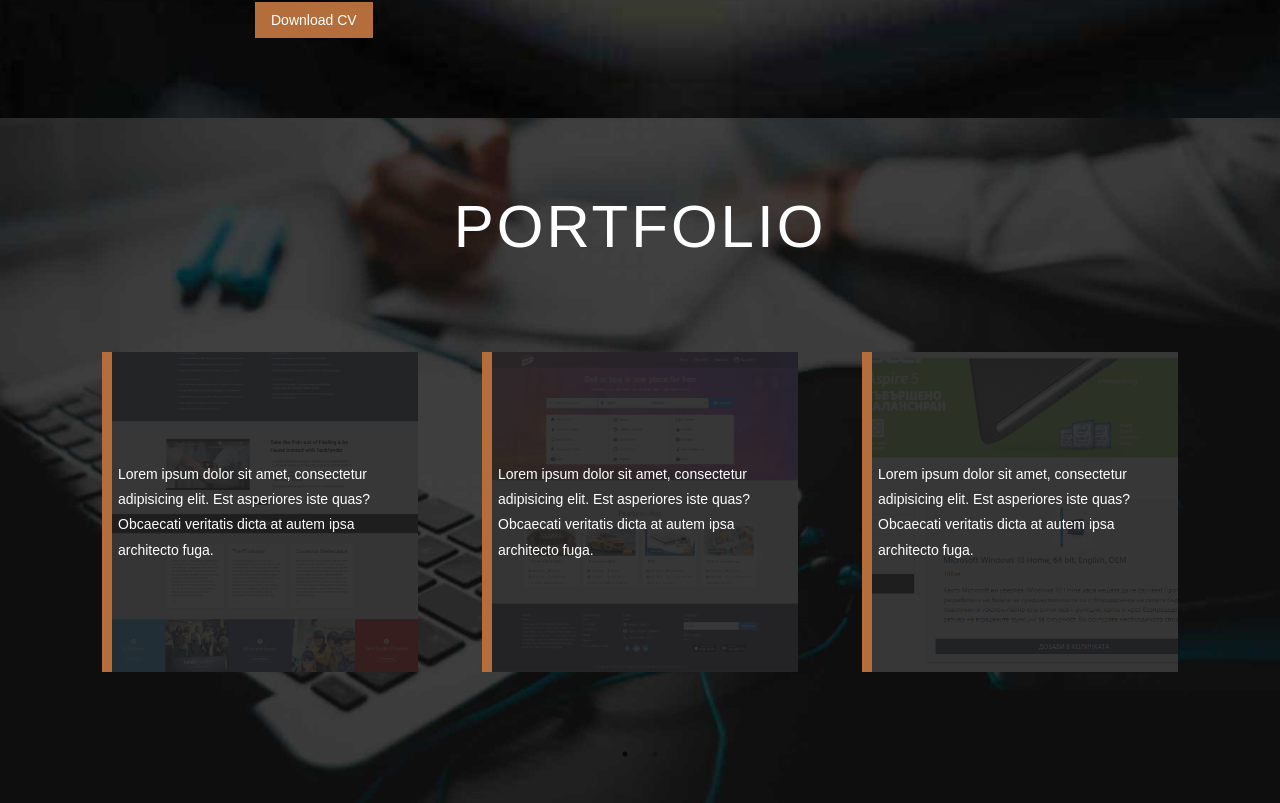
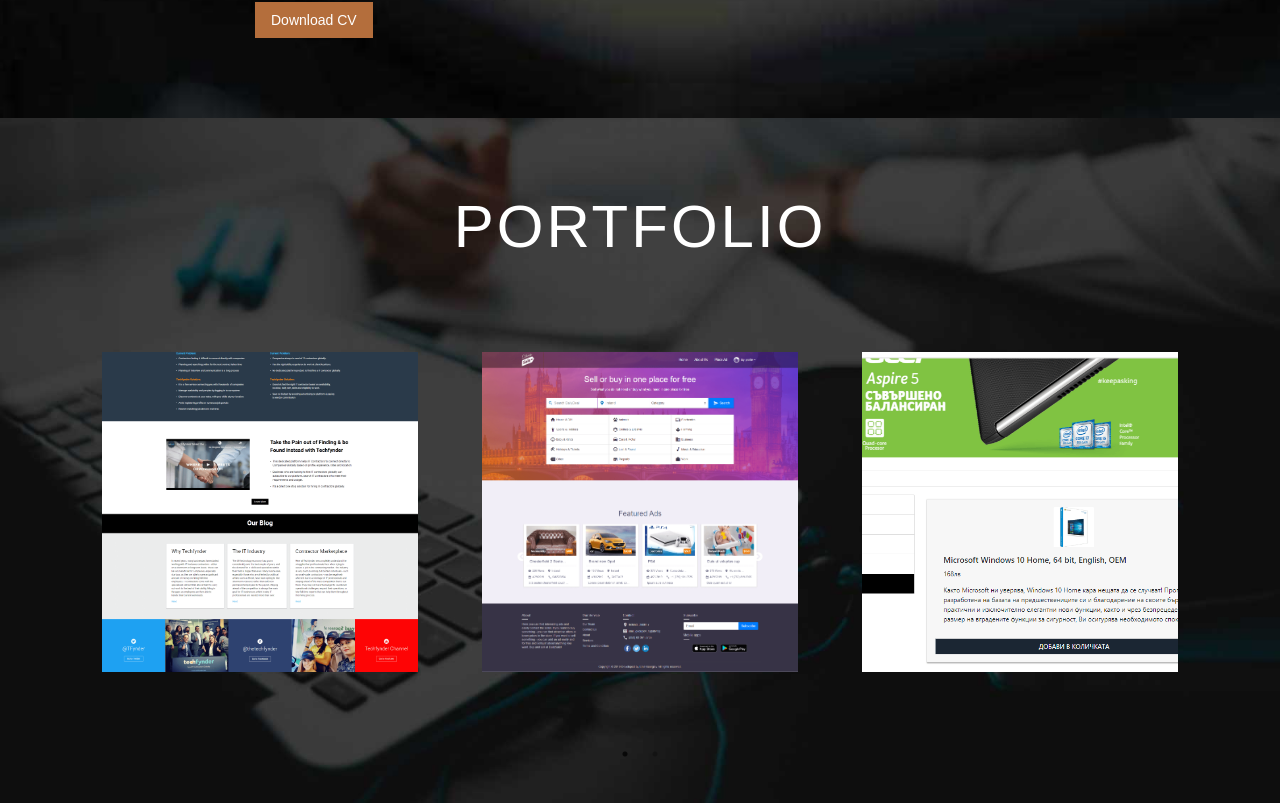
Before and after one commit to EmilGeorgievIT/Portfolio, a React (Create React App) app: page / in a window 1280 px wide. Shown: the part 2990-3793 px from the top of the page. Built offline with nearby package versions, Linux system fonts and the light colour scheme.

Commit message:
Add portfolio overlay hover effect

```diff
--- a/src/components/Portfolio/Portfolio.jsx
+++ b/src/components/Portfolio/Portfolio.jsx
@@ -61,8 +61,12 @@ export default class Portfolio extends Component {
 
                                     <div className="slider__overlay">
                                         <div className="slider__overlay-content">
+                                            <h3>
+                                                Test
+                                            </h3>
+
                                             <p>
-                                                Lorem ipsum dolor sit amet, consectetur adipisicing elit. Est asperiores iste quas? Obcaecati veritatis dicta at autem ipsa architecto fuga.
+                                                Lorem ipsum dolor sit amet, consectetur adipisicing elit.
                                             </p>
                                         </div>
                                     </div>
@@ -76,8 +80,12 @@ export default class Portfolio extends Component {
 
                                     <div className="slider__overlay">
                                         <div className="slider__overlay-content">
+                                            <h3>
+                                                Test
+                                            </h3>
+
                                             <p>
-                                                Lorem ipsum dolor sit amet, consectetur adipisicing elit. Est asperiores iste quas? Obcaecati veritatis dicta at autem ipsa architecto fuga.
+                                                Lorem ipsum dolor sit amet, consectetur adipisicing elit.
                                             </p>
                                         </div>
                                     </div>
@@ -91,8 +99,12 @@ export default class Portfolio extends Component {
 
                                     <div className="slider__overlay">
                                         <div className="slider__overlay-content">
+                                            <h3>
+                                                Test
+                                            </h3>
+
                                             <p>
-                                                Lorem ipsum dolor sit amet, consectetur adipisicing elit. Est asperiores iste quas? Obcaecati veritatis dicta at autem ipsa architecto fuga.
+                                                Lorem ipsum dolor sit amet, consectetur adipisicing elit.
                                             </p>
                                         </div>
                                     </div>
@@ -106,8 +118,12 @@ export default class Portfolio extends Component {
 
                                     <div className="slider__overlay">
                                         <div className="slider__overlay-content">
+                                            <h3>
+                                                Test
+                                            </h3>
+
                                             <p>
-                                                Lorem ipsum dolor sit amet, consectetur adipisicing elit. Est asperiores iste quas? Obcaecati veritatis dicta at autem ipsa architecto fuga.
+                                                Lorem ipsum dolor sit amet, consectetur adipisicing elit.
                                             </p>
                                         </div>
                                     </div>
--- a/src/components/Portfolio/Portfolio.scss
+++ b/src/components/Portfolio/Portfolio.scss
@@ -26,15 +26,25 @@
         .slider__inner {
             position: relative;
         }
+        .slider__inner:hover {
+            &:after {
+                height: 100%;
+            }
+            .slider__overlay {
+                opacity: 1;
+                visibility: visible;
+            }
+        }
         .slider__inner:after {
             content: '';
             position: absolute;
             background-color: $space;
             width: 10px;
             left: 0;
-            top: 0;
-            height: 100%;
+            bottom: 0;
+            height: 0;
             z-index: 10;
+            transition: height .4s ease;
         }
         .slider__overlay {
             position: absolute;
@@ -46,9 +56,23 @@
             justify-content: center;
             align-items: center;
             background-color: rgba(34, 34, 34, 0.9);
-            opacity: 1;
+            opacity: 0;
+            visibility: hidden;
+            transition: opacity .4s;
             padding: 1rem;
             color: $white;
+        }
+        .slider__overlay-content {
+            & {
+                text-align: center;
+            }
+            h3 {
+                color: $white;
+            }
+
+            p {
+                color: rgba(255, 255, 255, 0.5);
+            }
         }
         .slider__image {
             width: 100%;
```
